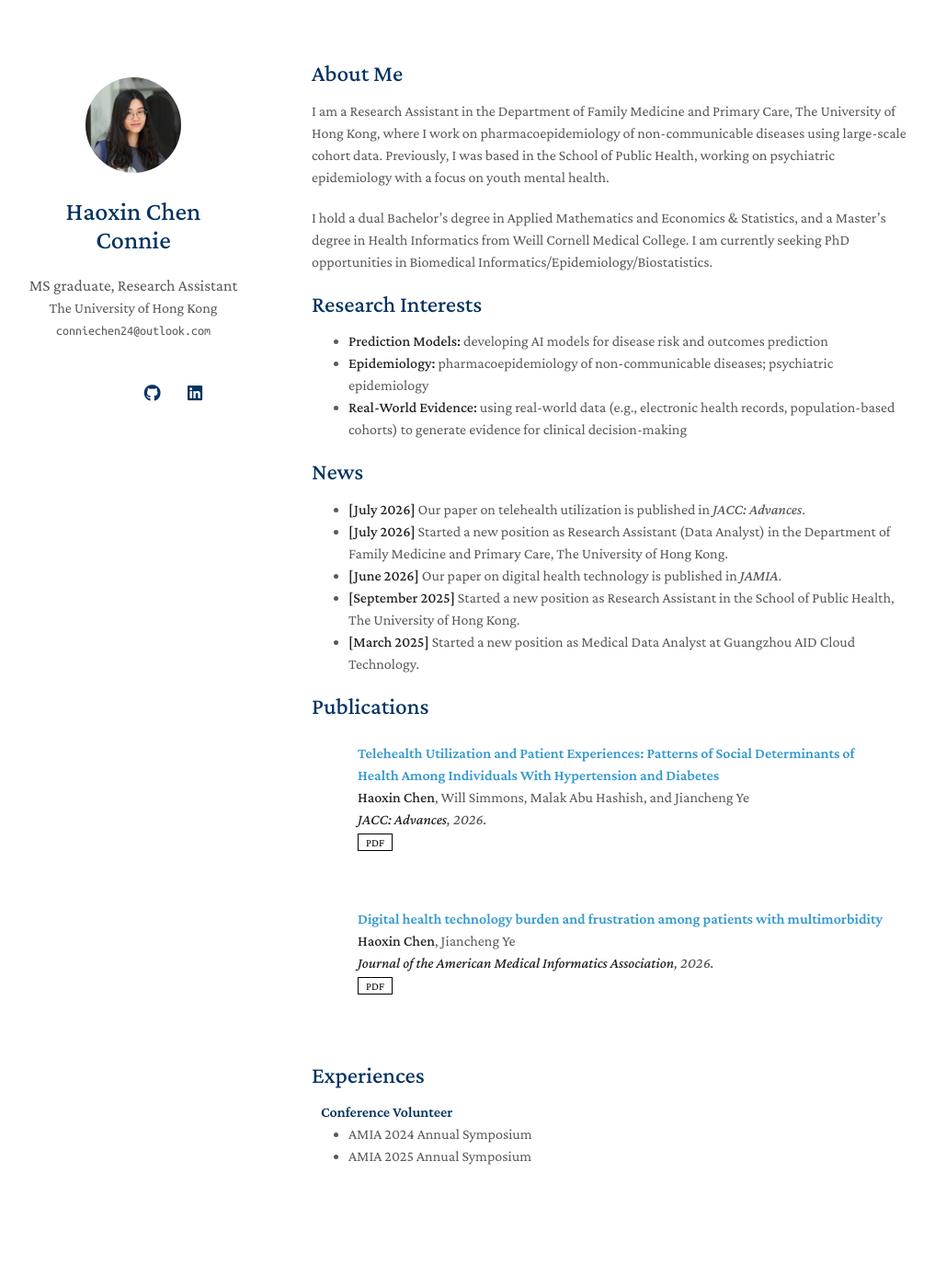
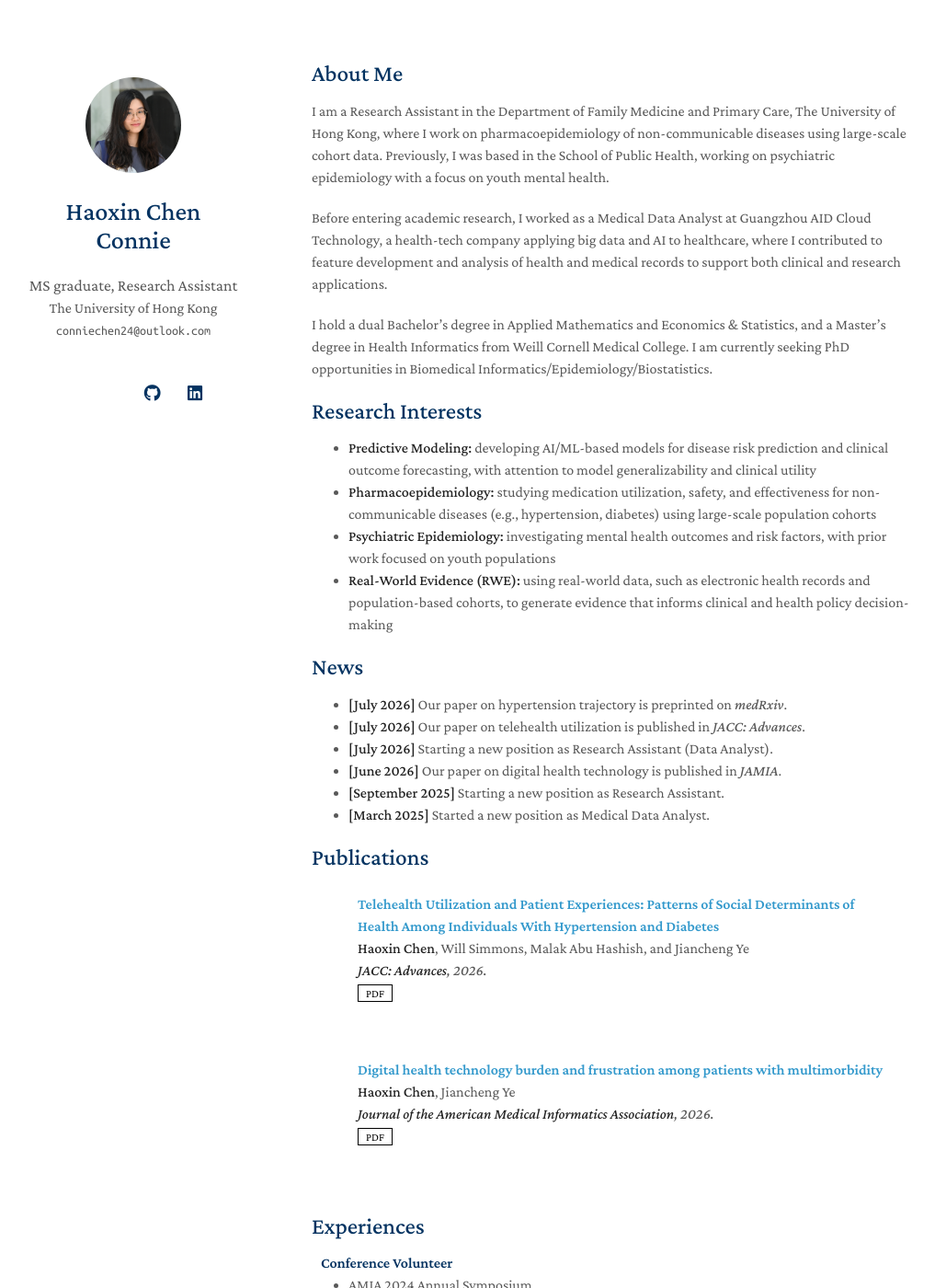
Before and after one commit to hxcconnie-star/hxcconnie-star.github.io, a Jekyll site: the page built from index.md, in a window 1280 px wide and 1400 px high. Shown: the whole window at 92% size, without its empty margins (131-1148 px from the left). Built offline with Jekyll 4.4.1, drawn with Linux system fonts in a browser that asks for light colours; a style sheet for code colours, icons or effects is not loaded; our own code applies the rules of GitHub Pages for plain Markdown files.

Commit message:
index.md
Expanded the About Me section, updated research interests, revised news section.

```diff
--- a/index.md
+++ b/index.md
@@ -6,22 +6,27 @@ layout: homepage
 
 I am a Research Assistant in the Department of Family Medicine and Primary Care, The University of Hong Kong, where I work on pharmacoepidemiology of non-communicable diseases using large-scale cohort data. Previously, I was based in the School of Public Health, working on psychiatric epidemiology with a focus on youth mental health.
 
+Before entering academic research, I worked as a Medical Data Analyst at Guangzhou AID Cloud Technology, a health-tech company applying big data and AI to healthcare, where I contributed to feature development and analysis of health and medical records to support both clinical and research applications.
+
 I hold a dual Bachelor's degree in Applied Mathematics and Economics & Statistics, and a Master's degree in Health Informatics from Weill Cornell Medical College. I am currently seeking PhD opportunities in Biomedical Informatics/Epidemiology/Biostatistics.
 
 
 ## Research Interests
 
-- **Prediction Models:** developing AI models for disease risk and outcomes prediction
-- **Epidemiology:** pharmacoepidemiology of non-communicable diseases; psychiatric epidemiology
-- **Real-World Evidence:** using real-world data (e.g., electronic health records, population-based cohorts) to generate evidence for clinical decision-making
+- **Predictive Modeling:** developing AI/ML-based models for disease risk prediction and clinical outcome forecasting, with attention to model generalizability and clinical utility
+- **Pharmacoepidemiology:** studying medication utilization, safety, and effectiveness for non-communicable diseases (e.g., hypertension, diabetes) using large-scale population cohorts
+- **Psychiatric Epidemiology:** investigating mental health outcomes and risk factors, with prior work focused on youth populations
+- **Real-World Evidence (RWE):** using real-world data, such as electronic health records and population-based cohorts, to generate evidence that informs clinical and health policy decision-making
+
 
 ## News
 
+- **[July 2026]** Our paper on hypertension trajectory is preprinted on *medRxiv*.
 - **[July 2026]** Our paper on telehealth utilization is published in *JACC: Advances*.
-- **[July 2026]** Started a new position as Research Assistant (Data Analyst) in the Department of Family Medicine and Primary Care, The University of Hong Kong.
+- **[July 2026]** Starting a new position as Research Assistant (Data Analyst).
 - **[June 2026]** Our paper on digital health technology is published in *JAMIA*.
-- **[September 2025]** Started a new position as Research Assistant in the School of Public Health, The University of Hong Kong.
-- **[March 2025]** Started a new position as Medical Data Analyst at Guangzhou AID Cloud Technology.
+- **[September 2025]** Starting a new position as Research Assistant.
+- **[March 2025]** Started a new position as Medical Data Analyst.
 
 {% include_relative _includes/publications.md %}
 
```
